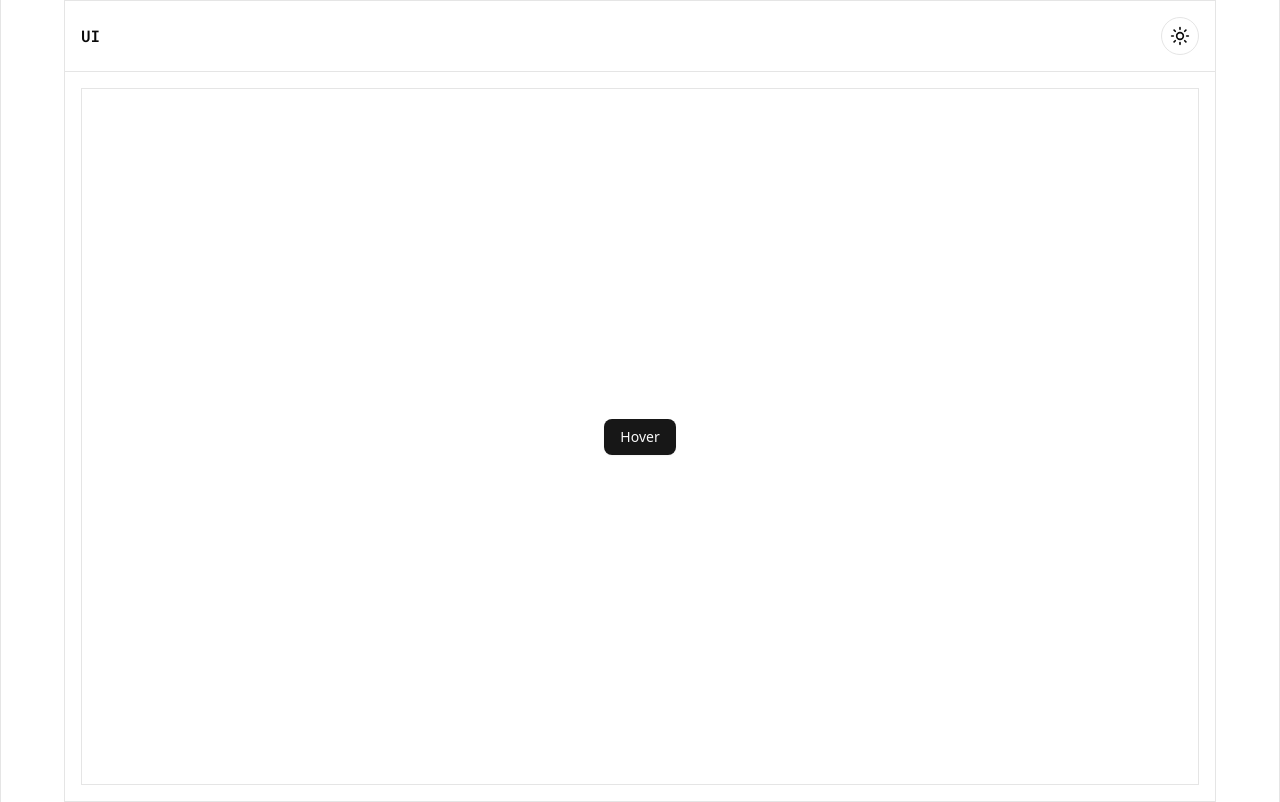
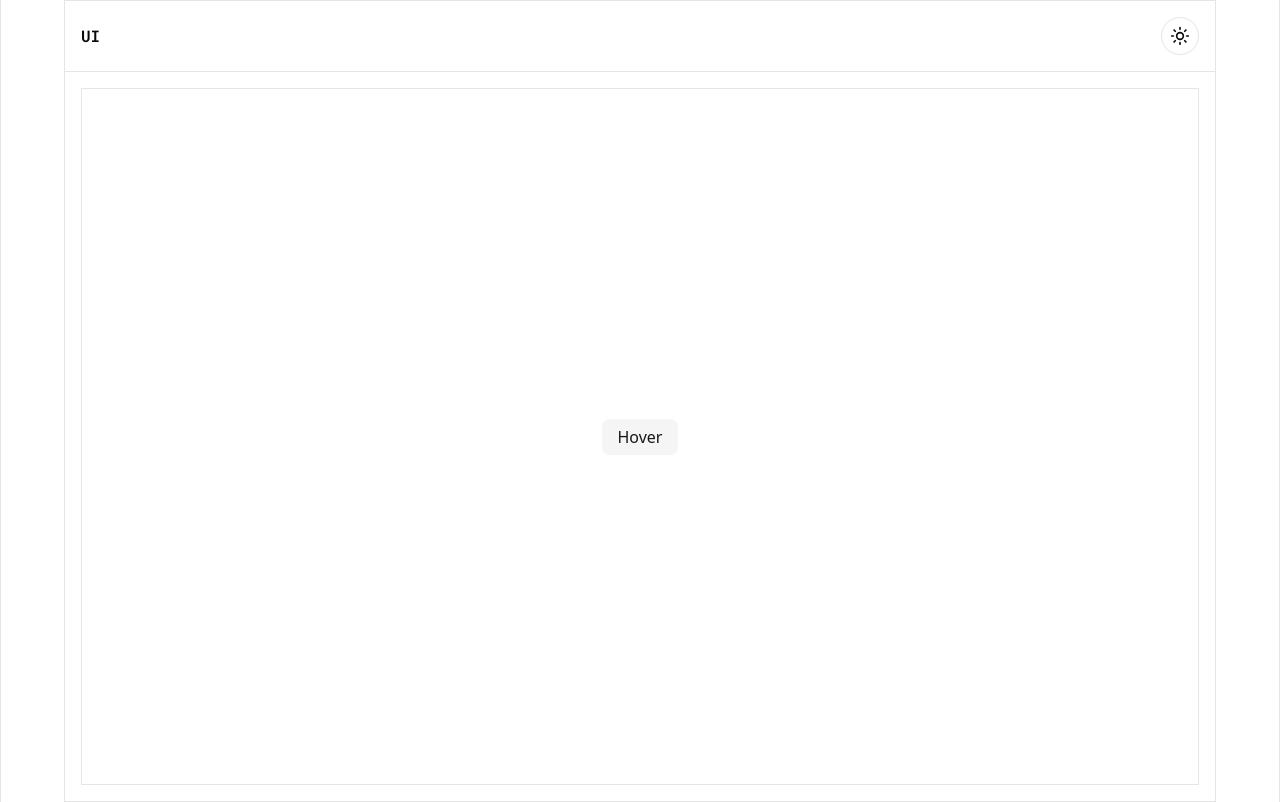
Before and after one commit to negativ14/UI, a Next.js app: page / in a window 1280 px wide. Built offline with nearby package versions, Linux system fonts and the light colour scheme.

Commit message:
added button

```diff
--- a/src/app/page.tsx
+++ b/src/app/page.tsx
@@ -1,4 +1,5 @@
 import { Button } from "@/components/button/Button";
+import Button2 from "@/components/button/Button2";
 import { Tooltip } from "@/components/tooltip/Tooltip";
 import { ToggleTheme } from "@/components/ui/toggle-theme";
 
@@ -16,9 +17,7 @@ export default function Home() {
             <div className="border h-full w-full flex justify-center">
               <div className="w-full h-full bg-background p-2 overflow-hidden relative flex  justify-center items-center gap-4">
                 {/* here rende */}
-                <Tooltip content="Top tooltip">
-                  <Button>Hover</Button>
-                </Tooltip>
+                <Button2 />
               </div>
             </div>
           </div>
--- a/src/components/button/Button2.tsx
+++ b/src/components/button/Button2.tsx
@@ -1,3 +1,9 @@
 export default function Button2() {
-  return <button className=""></button>;
+  return (
+    <button className="bg-accent text-accent-foreground  px-4 py-1.5 rounded-md font-medium relative  group cursor-pointer shadow-[0px_1px_4px_0px_rgba(255,255,255,0.1)_inset,0px_-1px_2px_0px_rgba(255,255,255,0.1)_inset] active:scale-90 transition-transform duration-300">
+      Hover{" "}
+      <div className="absolute inset-x-0 bottom-0 bg-gradient-to-r from-transparent via-emerald-300 to-transparent h-px w-3/4 mx-auto opacity-0 group-hover:opacity-100 transition-opacity duration-200" />
+      <div className="absolute inset-x-0 bottom-1 bg-gradient-to-r from-transparent via-emerald-300 to-transparent h-[3px] w-3/4 mx-auto blur-md opacity-0 group-hover:opacity-100 transition-opacity duration-200 group-active:opacity-0" />
+    </button>
+  );
 }
```
